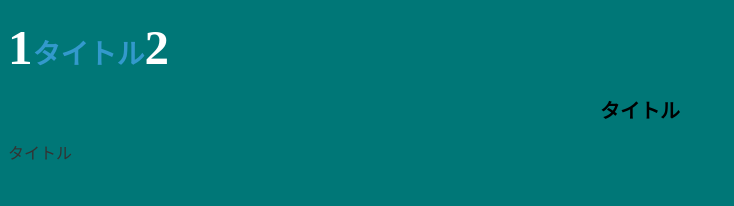
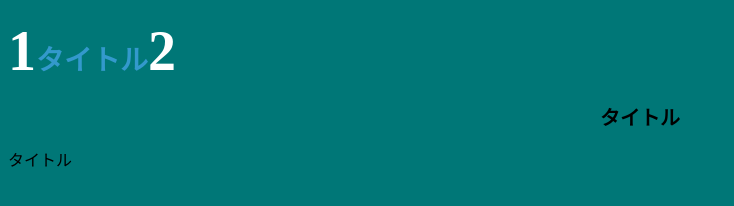
Before and after one commit to masazi2626/2016web1-4, a plain HTML site: page index.html in a window 1280 px wide. Shown: the whole page, without its empty margins (0-734 px from the left). Drawn offline with Linux system fonts and the light colour scheme.

Commit message:
Update default.css

```diff
--- a/css/default.css
+++ b/css/default.css
@@ -8,7 +8,7 @@ h1{
   color:#3399cc;
 }
 h1 span{
-  font-size:1.75em;
+  font-size:2.0em;
   color:#ffffff;
 }
 #lead{
@@ -16,7 +16,7 @@ h1 span{
   color:#000000;
   text-align:center;
 }
-p{
+greeting{
   font-size:1.0em;
-  color:#333333;
+  color:#000000;
 }
```
